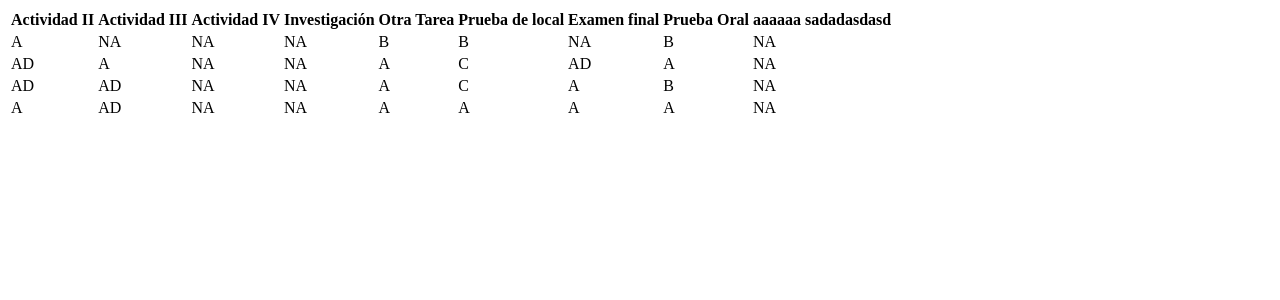
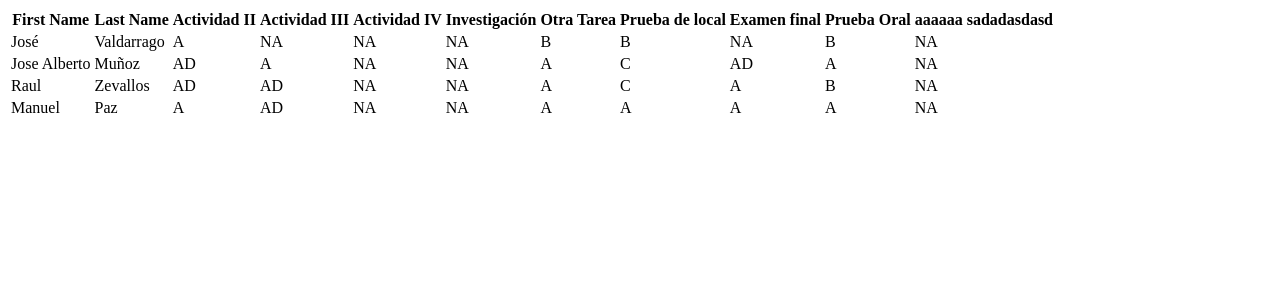
Before and after one commit to podestal/tanstack-query-table, a React (Vite) app: page / in a window 1280 px wide. Shown: the top 300 px of the page. Built offline with nearby package versions, Linux system fonts and the light colour scheme.

Commit message:
experimental table done

```diff
--- a/src/components/StudentsTable.jsx
+++ b/src/components/StudentsTable.jsx
@@ -88,13 +88,22 @@ const StudentsTable = () => {
 
     const table = useReactTable({
         data: studentsData,
-        columns: columnsDynamic,
+        columns: [
+            {
+                header: 'First Name',
+                accessorKey: 'firstName'
+            },
+            {
+                header: 'Last Name',
+                accessorKey: 'lastName'
+            },
+            ...columnsDynamic
+        ],
         getCoreRowModel: getCoreRowModel()
     })
 
   return (
     <div>
-        {console.log('studentsData', studentsData)}
         <table>
             <thead>
                 {
```
